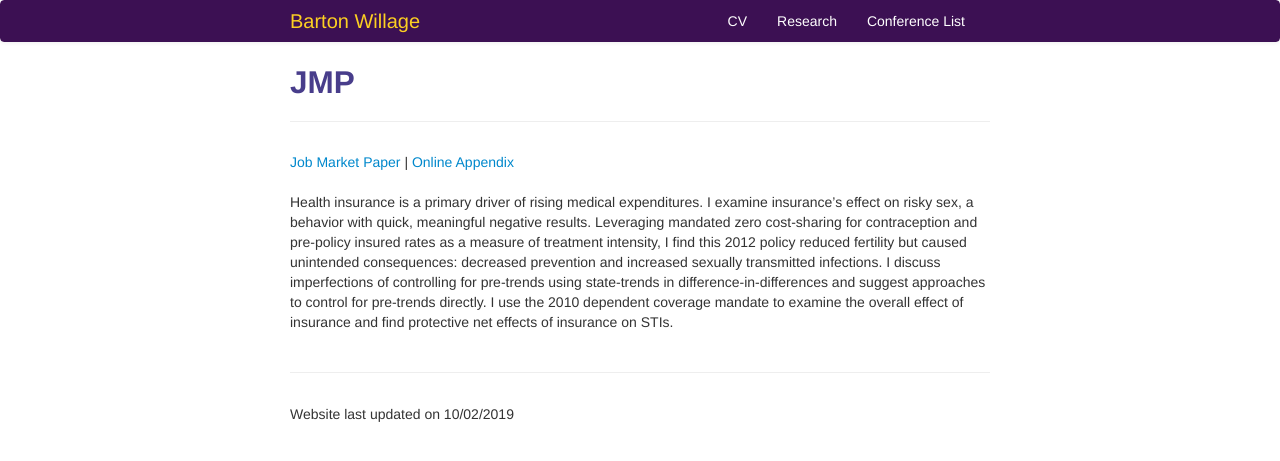
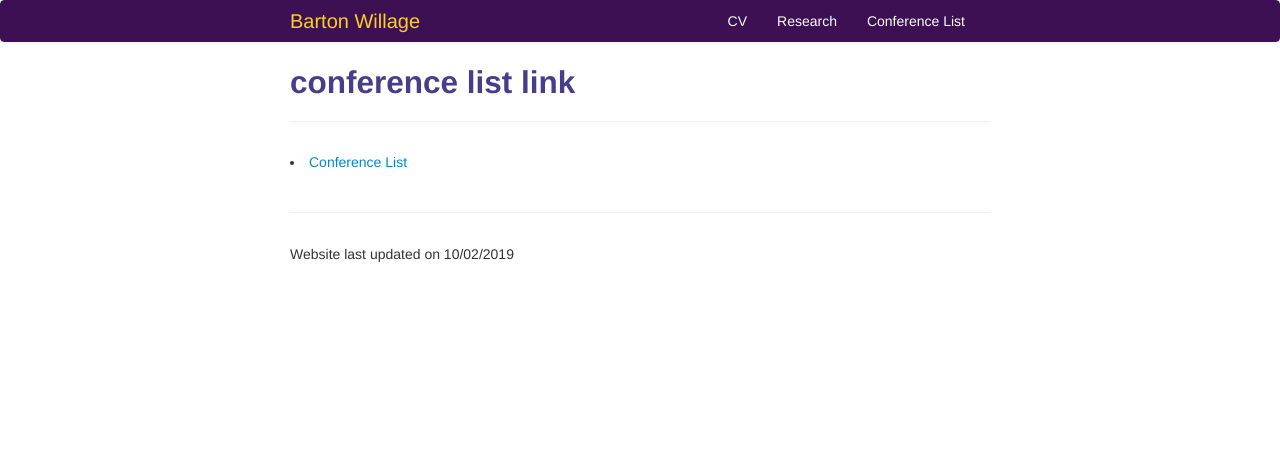
Before and after one commit to bjwillage/bjwillage.github.io, a Jekyll site: the page built from jmp.md, in a window 1280 px wide. Shown: the top 461 px of the page. Built offline with Jekyll 4.4.1, drawn with Linux system fonts in a browser that asks for light colours.

Commit message:
Update jmp.md

```diff
--- a/jmp.md
+++ b/jmp.md
@@ -1,8 +1,6 @@
 ---
 layout: page
-title: JMP
-description: Barton Willage's JMP page
+title: conference list link
+description: conference list link
 ---
-[Job Market Paper]({{ BASE_PATH}}/pages/working_papers/JMP.pdf) | [Online Appendix]({{ BASE_PATH}}/pages/working_papers/JMP_Appendix.pdf)
-<br><br>
-Health insurance is a primary driver of rising medical expenditures. I examine insurance’s effect on risky sex, a behavior with quick, meaningful negative results. Leveraging mandated zero cost-sharing for contraception and pre-policy insured rates as a measure of treatment intensity, I find this 2012 policy reduced fertility but caused unintended consequences: decreased prevention and increased sexually transmitted infections. I discuss imperfections of controlling for pre-trends using state-trends in difference-in-differences and suggest approaches to control for pre-trends directly. I use the 2010 dependent coverage mandate to examine the overall effect of insurance and find protective net effects of insurance on STIs.
+  <li><a href="https://docs.google.com/spreadsheets/d/1MNeXLKiwQA4MK3cZ3Hr1WWXZTReh3rKQU_yfTKnu-hg/edit?usp=sharing">Conference List</a></li>
```
